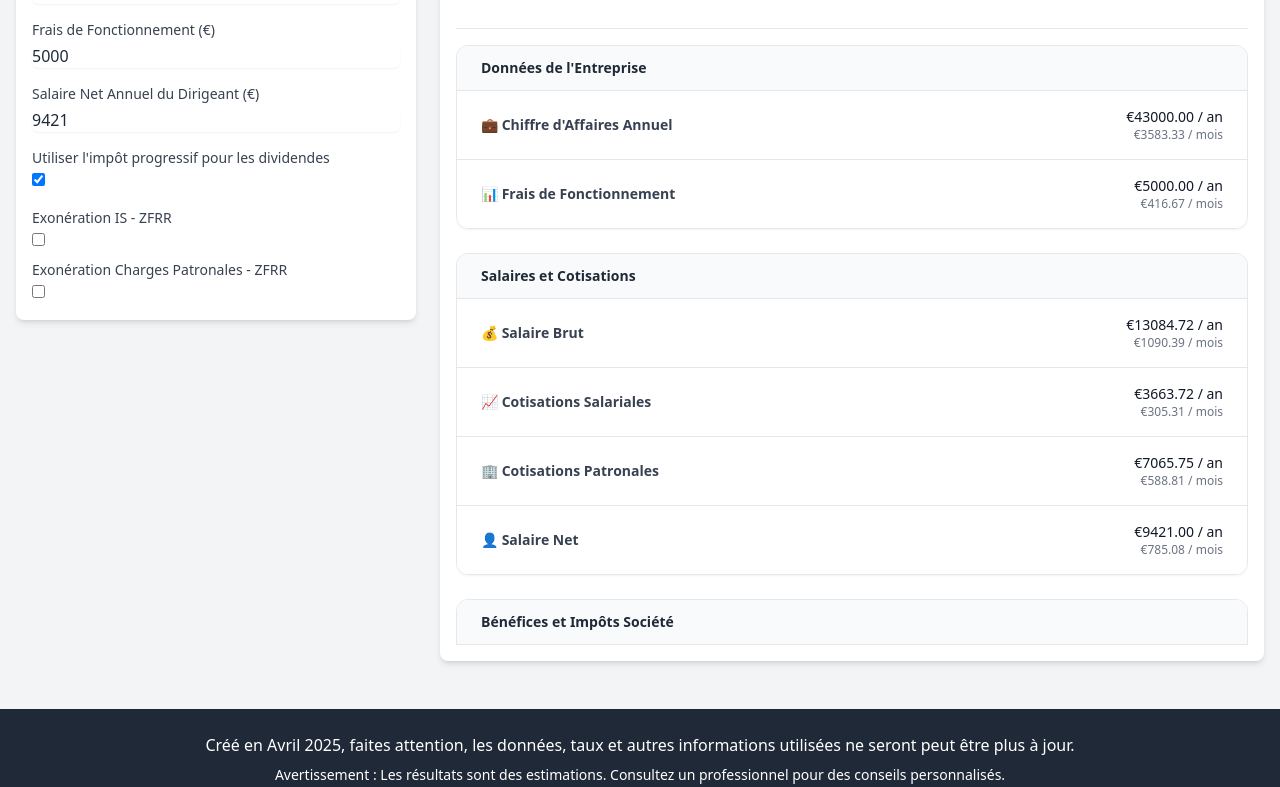
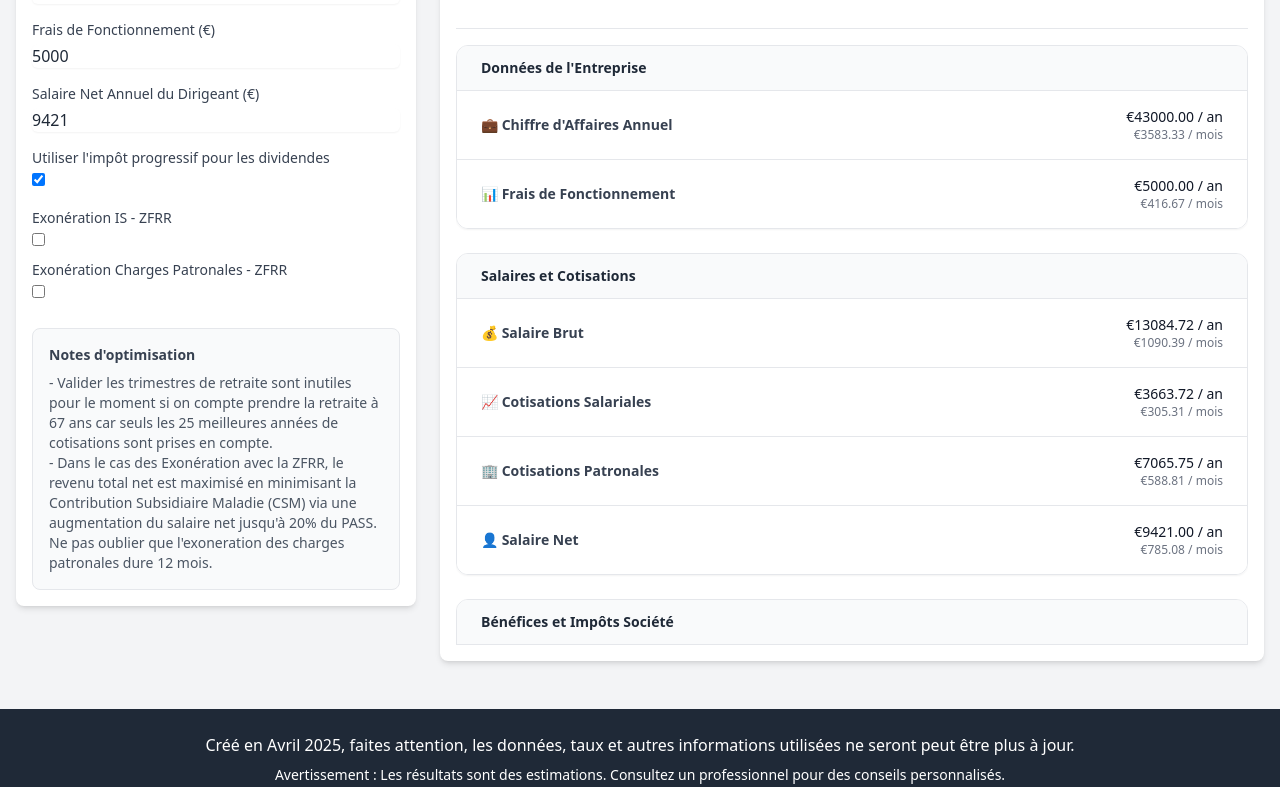
Before and after one commit to kevinpruvost/InvestmentSimulator, a React (Create React App) app in the folder fiscal-simulator/: page / in a window 1280 px wide. Shown: the part 396-1183 px from the top of the page. Built offline with nearby package versions, Linux system fonts and the light colour scheme.

Commit message:
optimization notes

```diff
--- a/fiscal-simulator/src/components/Simulator.js
+++ b/fiscal-simulator/src/components/Simulator.js
@@ -381,6 +381,14 @@ function Simulator() {
                   </div>
                 </div>
               </div>
+
+              <div className="mt-6 p-4 bg-gray-50 rounded-lg border border-gray-200">
+                <h4 className="text-sm font-semibold text-gray-700 mb-2">Notes d'optimisation</h4>
+                <div id="optimization-notes" className="text-sm text-gray-600 whitespace-pre-wrap">
+                  - Valider les trimestres de retraite sont inutiles pour le moment si on compte prendre la retraite à 67 ans car seuls les 25 meilleures années de cotisations sont prises en compte. <br />
+                  - Dans le cas des Exonération avec la ZFRR, le revenu total net est maximisé en minimisant la Contribution Subsidiaire Maladie (CSM) via une augmentation du salaire net jusqu'à 20% du PASS. Ne pas oublier que l'exoneration des charges patronales dure 12 mois.<br />
+                </div>
+              </div>
             </div>
           </div>
 
```
